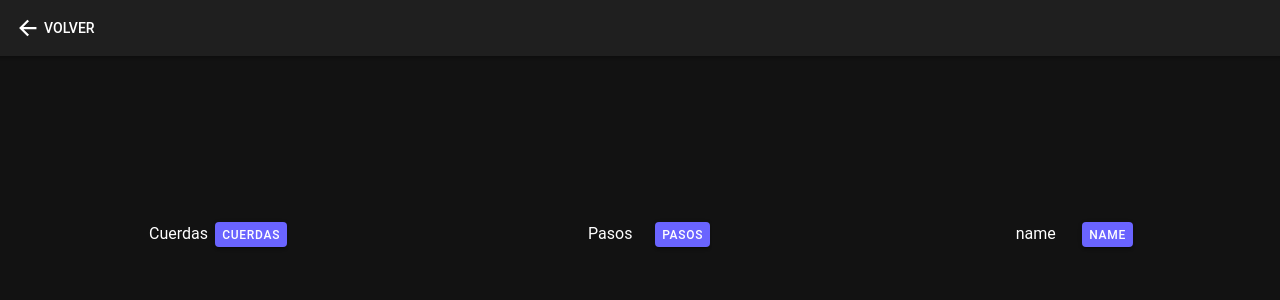
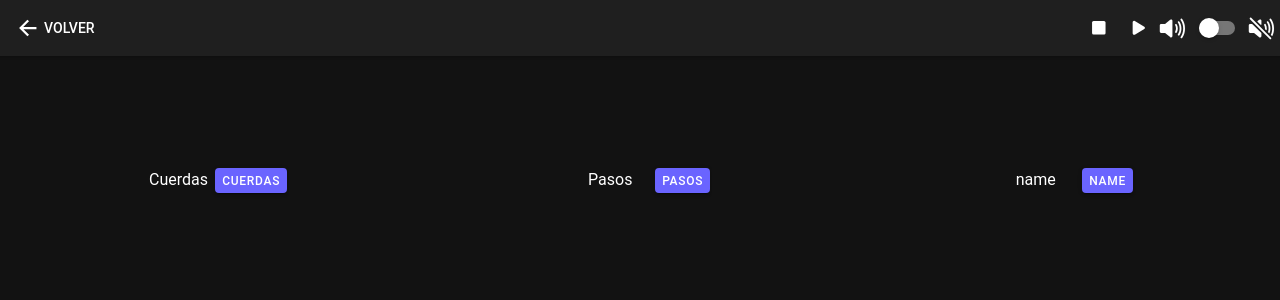
Before and after one commit to sebsouza/el-arte-de-hacer-creer, a React (Create React App) app: page /home in a window 1280 px wide. Both pictures are taken after a click on the element "MISTERIO". Shown: the top 300 px of the page. Built offline with nearby package versions, Linux system fonts and the light colour scheme; no server answers.

Commit message:
buttons play stop mute

```diff
--- a/src/data/scenes.ts
+++ b/src/data/scenes.ts
@@ -21,7 +21,7 @@ const Scenes: Scene[] = [
     fromName: "MAGIA",
     id: 1,
     avatar: "misterio.jpg",
-    sounds: [{ id: 1, name: "name", src: "misterio1" }],
+    sounds: [{ id: 1, name: "name", src: "misterio0.mp3" }],
   },
   {
     fromName: "AVENTURA",
--- a/src/pages/ViewScene.tsx
+++ b/src/pages/ViewScene.tsx
@@ -12,15 +12,15 @@ import {
   IonGrid,
   IonRow,
   IonCol,
-  IonAvatar,
   IonLabel,
   IonButton,
-  useIonViewWillLeave,
-  useIonViewDidLeave,
+  IonIcon,
+  IonToggle,
 } from "@ionic/react";
 import { Howl, Howler } from "howler";
 import { useParams } from "react-router";
 import "./ViewScene.css";
+import { play, stop, volumeHigh, volumeMute } from "ionicons/icons";
 
 import { audio } from "../util";
 
@@ -33,44 +33,25 @@ function ViewScene() {
     Howler.autoUnlock = false;
 
     const _scene = getScene(parseInt(params.id, 10));
-    console.log(_scene?.sounds);
     setScene(_scene);
   });
-
-  //   var sound = new Howl({
-  //     src: [audio(scene!.sounds[0].src)],
-  //     onplayerror: function () {
-  //       sound.once("unlock", function () {
-  //         sound.play();
-  //       });
-  //     },
-  //     autoplay: true,
-  //     loop: true,
-  //   });
-  // });
-
-  const fadeOut = () => {
-    console.log(howls);
-    howls.forEach((h) => {
-      console.log(h);
-      h.fade(1, 0, 4000);
-    });
-  };
 
   useEffect(() => {
     if (scene && scene !== null) {
       var _howls: Howl[] = [];
+
       scene?.sounds.forEach((s) => {
-        // console.log(s.src);
         const id = s.id;
         _howls[id] = new Howl({
           src: [audio(s.src)],
           volume: 1,
         });
       });
+
       _howls[0].once("load", function () {
         _howls[0].play();
       });
+
       setHowls(_howls);
     }
     // return () => {
@@ -80,10 +61,17 @@ function ViewScene() {
     // };
   }, [scene]);
 
-  useIonViewDidLeave(() => {
-    // Howler.stop();
-    // fadeOut();
+  const fadeOut = () => {
+    howls.forEach((h) => {
+      if (h.volume() > 0.9) {
+        h.fade(1, 0, 2000);
+      } else if (h.volume(0)) {
+        h.fade(0, 1, 2000);
+      }
     });
+  };
+
+  console.log(Howler.volume());
 
   return (
     <IonPage id="view-scene-page">
@@ -92,34 +80,42 @@ function ViewScene() {
           <IonButtons slot="start">
             <IonBackButton text="Volver" defaultHref="/home"></IonBackButton>
           </IonButtons>
+          <IonButtons slot="end">
+            <IonButton
+              onClick={() => {
+                Howler.stop();
+              }}
+            >
+              <IonIcon icon={stop}></IonIcon>
+            </IonButton>
+            <IonButton
+              onClick={() => {
+                howls[0].play();
+              }}
+            >
+              <IonIcon icon={play}></IonIcon>
+            </IonButton>
+            <IonIcon slot="icon-only" icon={volumeHigh} />
+            <IonToggle onClick={fadeOut} />
+            <IonIcon slot="icon-only" icon={volumeMute} />
+          </IonButtons>
         </IonToolbar>
       </IonHeader>
 
-      <IonContent fullscreen>
       {scene ? (
         <IonContent fullscreen>
           <IonGrid>
             <IonRow>
+              <IonCol></IonCol>
+            </IonRow>
+            <IonRow>
               {scene.sounds.slice(1).map((m) => (
                 <IonCol>
-                    <IonAvatar>
-                      {/*   <img alt={scene.fromName} src={img(scene.avatar)} /> */}
-                    </IonAvatar>
                   <IonItem>
                     <IonLabel className="ion-text-wrap">{m.name}</IonLabel>
                     <IonButton
                       onClick={() => {
-                          // const sound = new Howl({
-                          //   src: [audio(m.src)],
-                          //   volume: 1,
-                          //   // onplayerror: function () {
-                          //   //   sound.once("unlock", function () {
-                          //   //     sound.play();
-                          //   //   });
-                          //   // },
-                          // });
                         howls[m.id].play();
-                          console.log(m);
                       }}
                     >
                       {m.name}
@@ -133,7 +129,6 @@ function ViewScene() {
       ) : (
         <div>Scene not found</div>
       )}
-      </IonContent>
     </IonPage>
   );
 }
```
Lines whose indentation alone changed are shown as unchanged.
